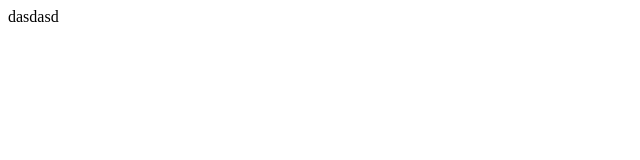
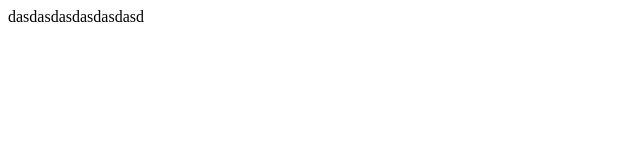
Before and after one commit to OfriSchvartz/bank_website, a plain HTML site: page index.html in a window 1280 px wide. Shown: the whole page, without its empty margins (0-640 px from the left). Drawn offline with Linux system fonts and the light colour scheme.

Commit message:
Changed index filetttt

```diff
--- a/index.html
+++ b/index.html
@@ -2,7 +2,7 @@
 <html lang="en">
 <head>
     <meta charset="UTF-8">
-    dasdasd
+    dasdasdasdasdasdasd
     <meta name="viewport" content="width=device-width, initial-scale=1.0">
     <title>Document</title>
 </head>
```
